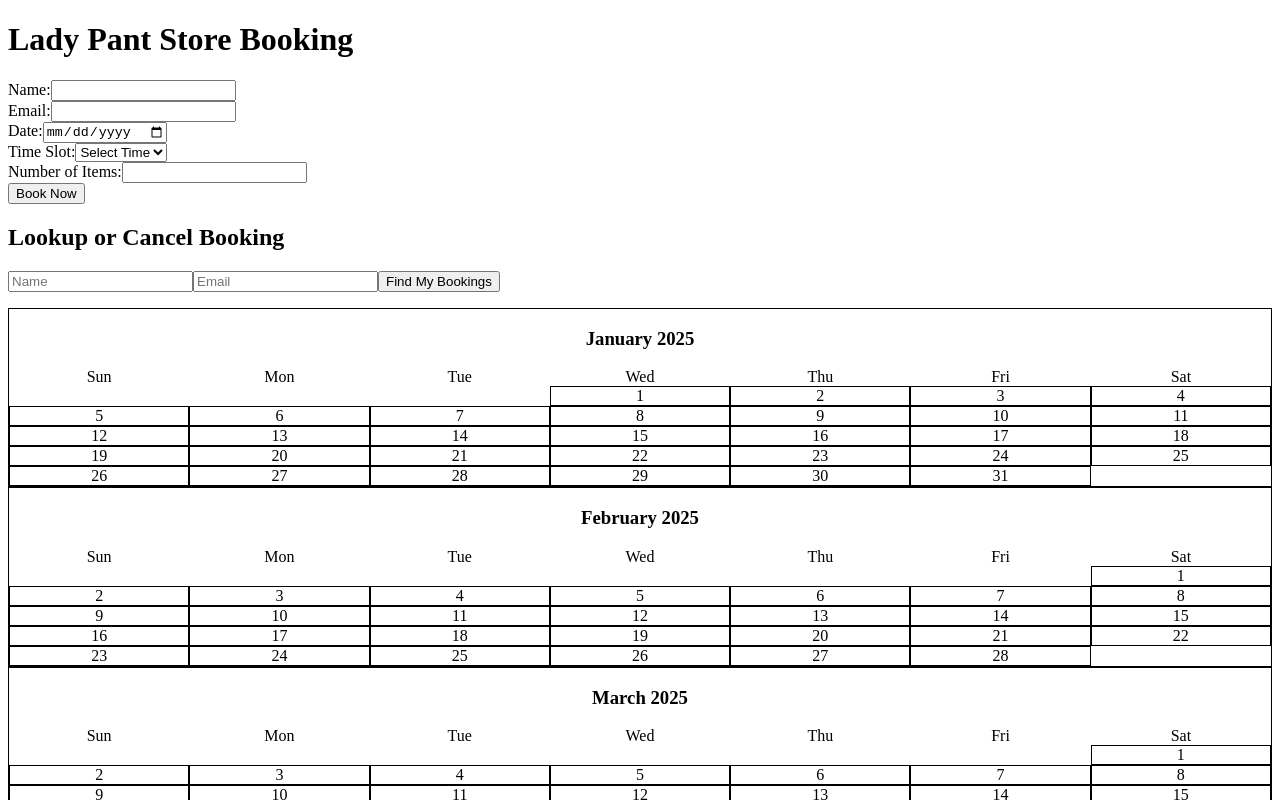
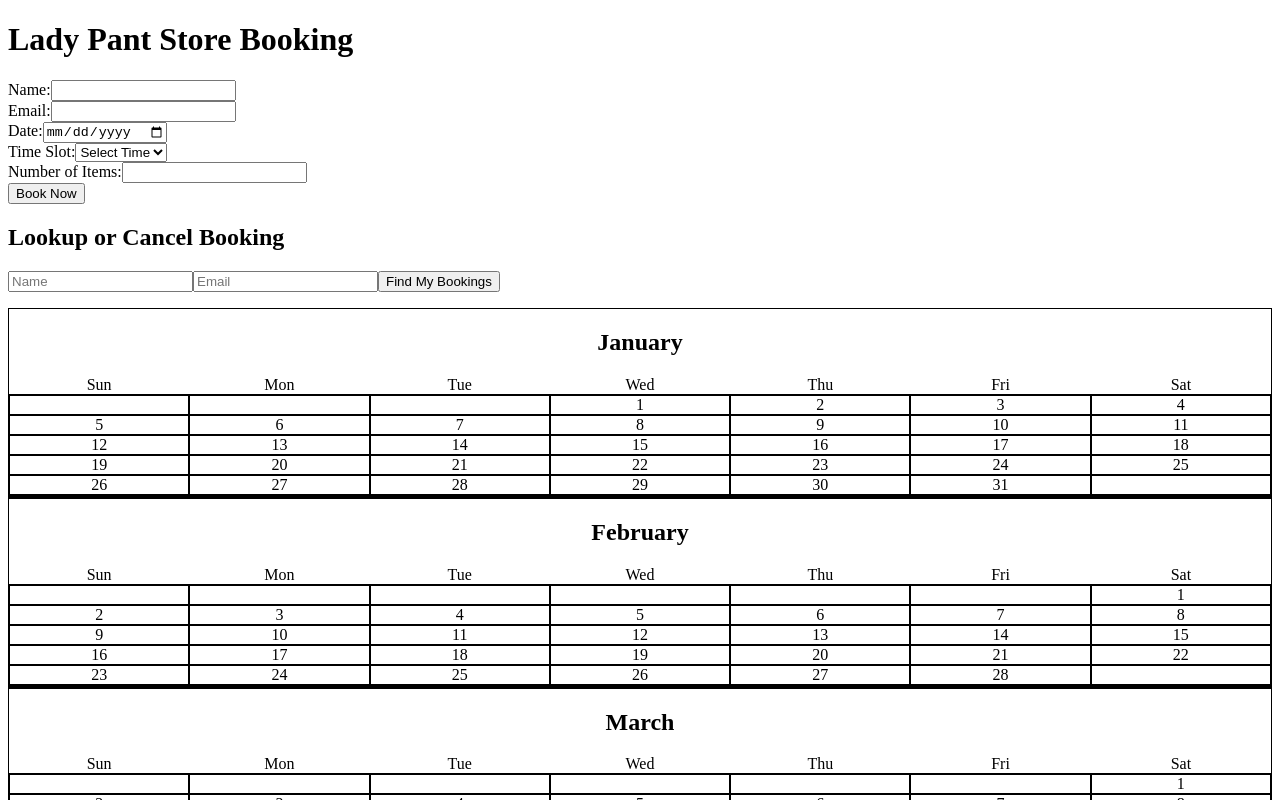
Before and after one commit to Barry-byte-cyber/Lady-Store-Booking-Finally, a React (Vite) app: page / in a window 1280 px wide. Shown: the top 800 px of the page. Built offline with nearby package versions, Linux system fonts and the light colour scheme.

Commit message:
🔧 Restore calendar grid layout and item counts

```diff
--- a/src/Components/CalendarView.jsx
+++ b/src/Components/CalendarView.jsx
@@ -1,4 +1,4 @@
-import React from 'react';
+import React from "react";
 
 function CalendarView({
   onDateClick,
@@ -7,81 +7,78 @@ function CalendarView({
   selectedDate = null,
 }) {
   const today = new Date();
-  const year = today.getFullYear();
 
-  const months = Array.from({ length: 12 }, (_, i) => {
-    const date = new Date(year, i);
-    return {
-      name: date.toLocaleString('default', { month: 'long' }),
-      index: i,
-    };
-  });
+  const generateMonths = () => {
+    const months = [];
+    const currentYear = today.getFullYear();
 
-  const getDaysInMonth = (month, year) =>
-    new Date(year, month + 1, 0).getDate();
+    for (let month = 0; month < 12; month++) {
+      const firstDay = new Date(currentYear, month, 1);
+      const daysInMonth = new Date(currentYear, month + 1, 0).getDate();
+      const startDay = firstDay.getDay();
+      const weeks = [];
+      let day = 1 - startDay;
 
-  const getStartDay = (month, year) =>
-    new Date(year, month, 1).getDay(); // Sunday = 0
+      for (let week = 0; week < 6; week++) {
+        const days = [];
+        for (let i = 0; i < 7; i++) {
+          const current = new Date(currentYear, month, day);
+          const dateKey = current.toISOString().split("T")[0];
+          const bookingCount = bookings[dateKey] || 0;
+          const isCurrentMonth = current.getMonth() === month;
 
-  const formatDate = (y, m, d) => {
-    const mm = String(m + 1).padStart(2, '0');
-    const dd = String(d).padStart(2, '0');
-    return `${y}-${mm}-${dd}`;
-  };
+          days.push(
+            <div
+              key={i}
+              onClick={() => isCurrentMonth && onDateClick && onDateClick(dateKey)}
+              className={`h-20 border p-1 text-center cursor-pointer ${
+                isCurrentMonth ? "bg-white hover:bg-blue-100" : "bg-gray-100 text-gray-400"
+              } ${selectedDate === dateKey ? "border-2 border-blue-600" : ""}`}
+            >
+              <div className="font-bold">{isCurrentMonth ? current.getDate() : ""}</div>
+              {isCurrentMonth && bookingCount > 0 && (
+                <div className="text-xs text-green-700 font-semibold">
+                  {bookingCount}
+                </div>
+              )}
+            </div>
+          );
+          day++;
+        }
+        weeks.push(
+          <div key={week} className="grid grid-cols-7">
+            {days}
+          </div>
+        );
+      }
 
-  const getColorClass = (count) => {
-    if (count >= 80) return 'bg-red-500 text-white';
-    if (count >= 40) return 'bg-yellow-400';
-    if (count > 0) return 'bg-green-400';
-    return '';
+      months.push(
+        <div key={month} className="border rounded p-2 shadow-md bg-white">
+          <h2 className="text-lg font-semibold text-center mb-2">
+            {firstDay.toLocaleString("default", { month: "long" })}
+          </h2>
+          <div className="grid grid-cols-7 text-xs font-bold text-center text-gray-600 border-b pb-1">
+            <div>Sun</div>
+            <div>Mon</div>
+            <div>Tue</div>
+            <div>Wed</div>
+            <div>Thu</div>
+            <div>Fri</div>
+            <div>Sat</div>
+          </div>
+          {weeks}
+        </div>
+      );
+    }
+
+    return months;
   };
 
   return (
-    <div className="grid grid-cols-1 md:grid-cols-2 lg:grid-cols-3 gap-6 p-4">
-      {months.map((month) => {
-        const daysInMonth = getDaysInMonth(month.index, year);
-        const startDay = getStartDay(month.index, year);
-
-        return (
-          <div key={month.name} className="border rounded-lg shadow-md p-2 bg-white">
-            <h3 className="text-center font-semibold text-lg mb-2">
-              {month.name} {year}
-            </h3>
-            <div className="grid grid-cols-7 gap-1 text-center font-semibold">
-              {['Sun', 'Mon', 'Tue', 'Wed', 'Thu', 'Fri', 'Sat'].map((day) => (
-                <div key={day}>{day}</div>
-              ))}
-            </div>
-            <div className="grid grid-cols-7 gap-1 mt-1 text-center">
-              {Array.from({ length: startDay }).map((_, i) => (
-                <div key={`blank-${i}`}></div>
-              ))}
-              {Array.from({ length: daysInMonth }).map((_, dayIndex) => {
-                const day = dayIndex + 1;
-                const dateStr = formatDate(year, month.index, day);
-                const itemCount = bookings[dateStr] || 0;
-
-                return (
-                  <div
-                    key={day}
-                    onClick={() => onDateClick && onDateClick(dateStr)}
-                    className={`cursor-pointer border rounded-md h-16 flex flex-col items-center justify-center ${getColorClass(
-                      itemCount
-                    )} ${selectedDate === dateStr ? 'ring-2 ring-blue-500' : ''}`}
-                  >
-                    <div className="text-sm font-medium">{day}</div>
-                    {itemCount > 0 && (
-                      <div className="text-xs font-semibold">
-                        {itemCount}
-                      </div>
-                    )}
-                  </div>
-                );
-              })}
-            </div>
-          </div>
-        );
-      })}
+    <div className="p-4">
+      <div className="grid grid-cols-1 sm:grid-cols-2 lg:grid-cols-3 gap-4">
+        {generateMonths()}
+      </div>
     </div>
   );
 }
```
